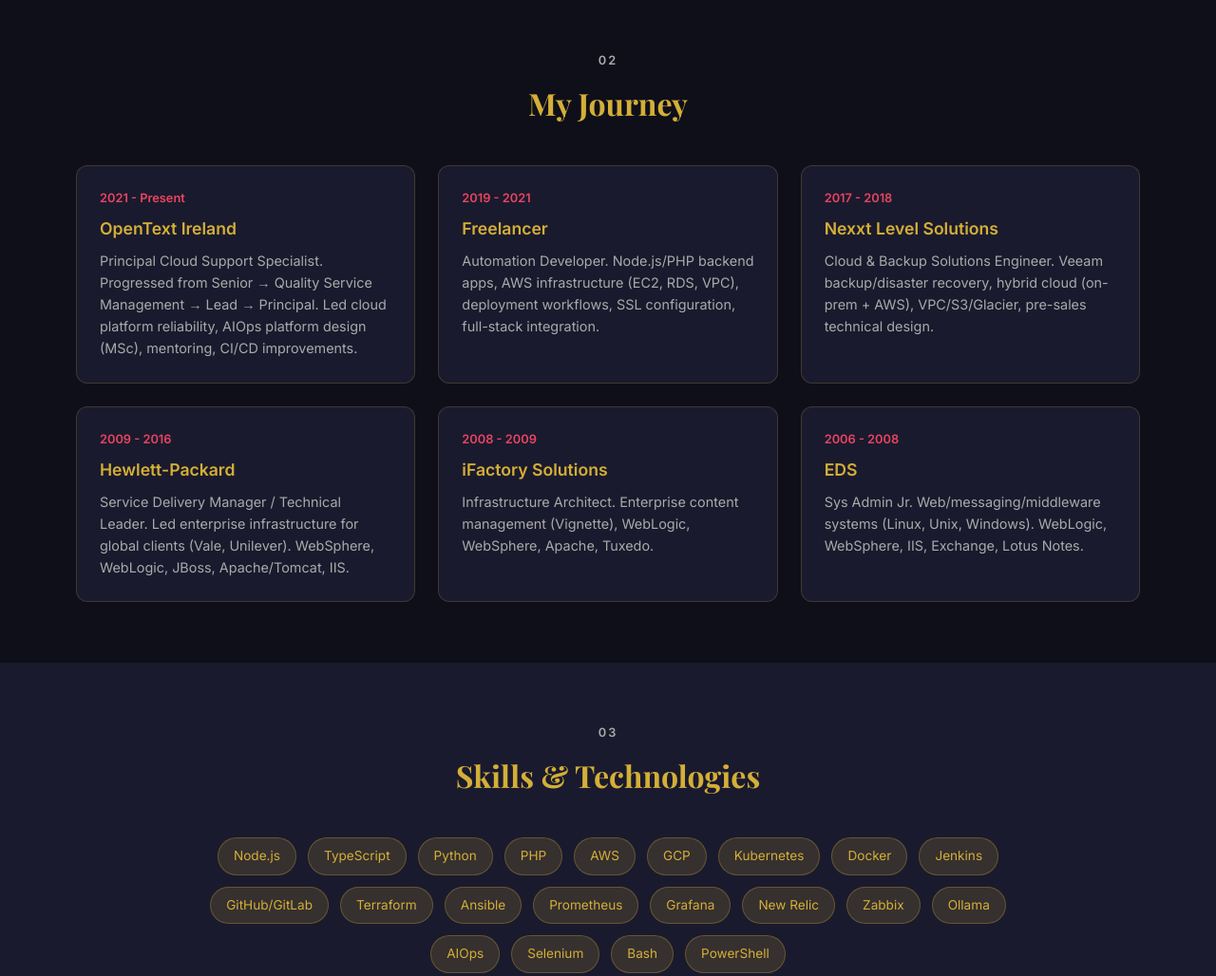
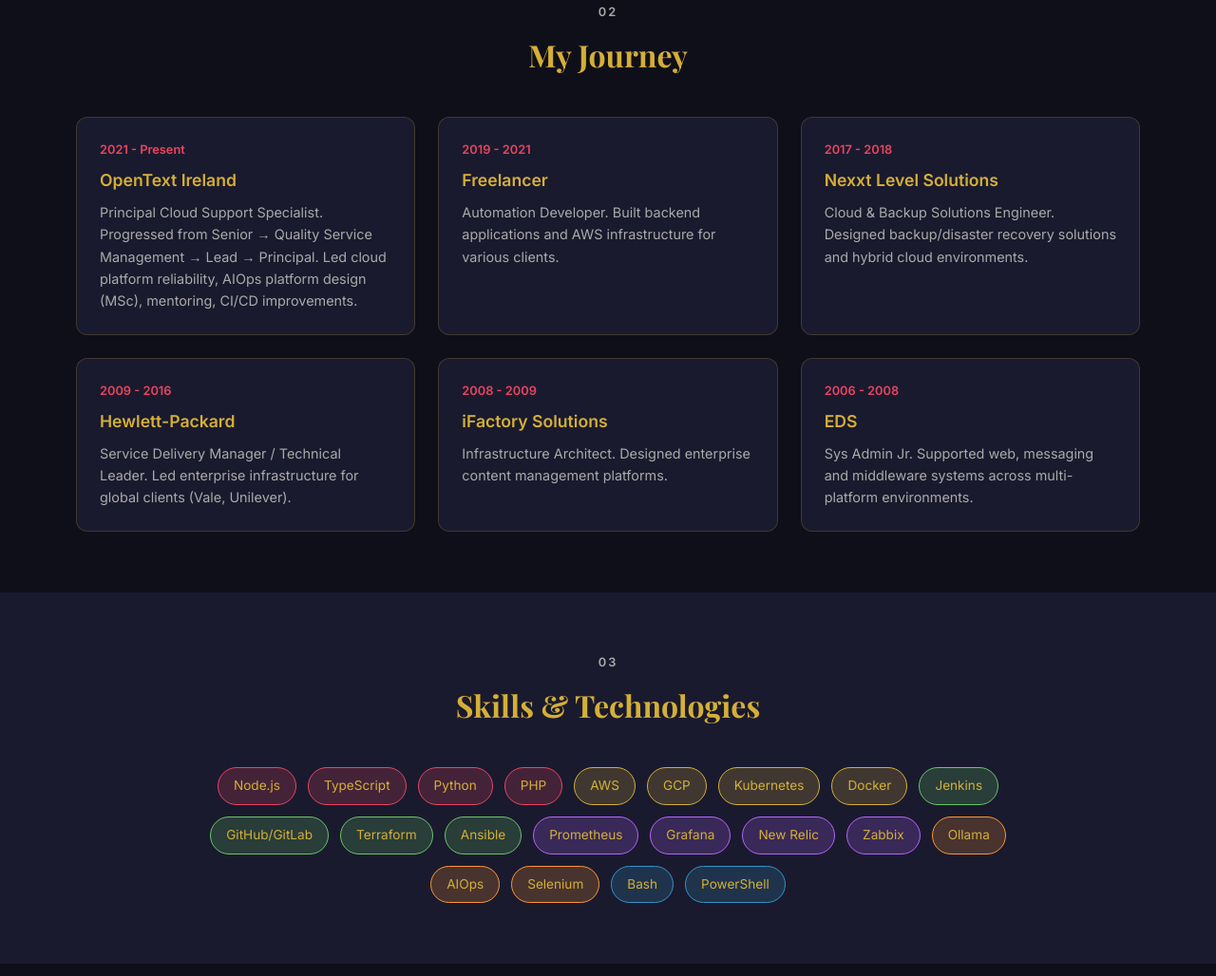
Before and after one commit to clawdney/konradsoares-portfolio, a plain HTML site: page index.html in a window 1280 px wide. Shown: the part 1264-2292 px from the top of the page at 95% size. Drawn offline with nearby package versions, Linux system fonts and the light colour scheme.

Commit message:
Add profile image, remove tech from journey, colorful skills tags

```diff
--- a/index.html
+++ b/index.html
@@ -356,7 +356,8 @@
 
     <section class="hero">
         <div class="hero-content">
-            <p class="subtitle">Principal Cloud Engineer & Entrepreneur</p>
+            <img src="https://images.unsplash.com/photo-1560250097-0b93528c311a?w=300&h=300&fit=crop&crop=face" alt="Konrad Soares" style="width:150px;height:150px;border-radius:50%;margin-bottom:1.5rem;border:3px solid var(--gold);object-fit:cover;">
+            <p class="subtitle">Principal Cloud Engineer</p>
             <h1>Konrad Soares</h1>
             <p class="tagline">From Zero to Hero: A Journey Through Technology, Innovation & Leadership</p>
             <a href="#about" style="display:inline-block;padding:0.8rem 2rem;background:var(--gold);color:var(--primary);text-decoration:none;font-weight:600;border-radius:50px;text-transform:uppercase;letter-spacing:1px;font-size:0.85rem;">Discover My Story</a>
@@ -368,7 +369,7 @@
         <div class="about-content">
             <p>Principal Cloud Engineer with 20+ years across software, infrastructure, and cloud platforms. Currently focused on DevOps, backend engineering, and AI-driven automation at OpenText Ireland.</p>
             <p>Strong background in designing and operating distributed systems, cloud-native applications, and CI/CD pipelines. Proven ability to operate at both architecture and hands-on engineering levels.</p>
-            <p>CEO of Surebot - building the next generation of automation and AI-powered solutions.</p>
+
         </div>
     </section>
 
@@ -383,27 +384,27 @@
             <div class="card">
                 <p class="year">2019 - 2021</p>
                 <h3>Freelancer</h3>
-                <p>Automation Developer. Node.js/PHP backend apps, AWS infrastructure (EC2, RDS, VPC), deployment workflows, SSL configuration, full-stack integration.</p>
+                <p>Automation Developer. Built backend applications and AWS infrastructure for various clients.</p>
             </div>
             <div class="card">
                 <p class="year">2017 - 2018</p>
                 <h3>Nexxt Level Solutions</h3>
-                <p>Cloud & Backup Solutions Engineer. Veeam backup/disaster recovery, hybrid cloud (on-prem + AWS), VPC/S3/Glacier, pre-sales technical design.</p>
+                <p>Cloud & Backup Solutions Engineer. Designed backup/disaster recovery solutions and hybrid cloud environments.</p>
             </div>
             <div class="card">
                 <p class="year">2009 - 2016</p>
                 <h3>Hewlett-Packard</h3>
-                <p>Service Delivery Manager / Technical Leader. Led enterprise infrastructure for global clients (Vale, Unilever). WebSphere, WebLogic, JBoss, Apache/Tomcat, IIS.</p>
+                <p>Service Delivery Manager / Technical Leader. Led enterprise infrastructure for global clients (Vale, Unilever).</p>
             </div>
             <div class="card">
                 <p class="year">2008 - 2009</p>
                 <h3>iFactory Solutions</h3>
-                <p>Infrastructure Architect. Enterprise content management (Vignette), WebLogic, WebSphere, Apache, Tuxedo.</p>
+                <p>Infrastructure Architect. Designed enterprise content management platforms.</p>
             </div>
             <div class="card">
                 <p class="year">2006 - 2008</p>
                 <h3>EDS</h3>
-                <p>Sys Admin Jr. Web/messaging/middleware systems (Linux, Unix, Windows). WebLogic, WebSphere, IIS, Exchange, Lotus Notes.</p>
+                <p>Sys Admin Jr. Supported web, messaging and middleware systems across multi-platform environments.</p>
             </div>
         </div>
     </section>
@@ -411,27 +412,27 @@
     <section class="skills-section" id="skills">
         <h2 class="section-title"><span>03</span>Skills & Technologies</h2>
         <div class="skills-grid">
-            <span class="skill-tag">Node.js</span>
-            <span class="skill-tag">TypeScript</span>
-            <span class="skill-tag">Python</span>
-            <span class="skill-tag">PHP</span>
-            <span class="skill-tag">AWS</span>
-            <span class="skill-tag">GCP</span>
-            <span class="skill-tag">Kubernetes</span>
-            <span class="skill-tag">Docker</span>
-            <span class="skill-tag">Jenkins</span>
-            <span class="skill-tag">GitHub/GitLab</span>
-            <span class="skill-tag">Terraform</span>
-            <span class="skill-tag">Ansible</span>
-            <span class="skill-tag">Prometheus</span>
-            <span class="skill-tag">Grafana</span>
-            <span class="skill-tag">New Relic</span>
-            <span class="skill-tag">Zabbix</span>
-            <span class="skill-tag">Ollama</span>
-            <span class="skill-tag">AIOps</span>
-            <span class="skill-tag">Selenium</span>
-            <span class="skill-tag">Bash</span>
-            <span class="skill-tag">PowerShell</span>
+            <span class="skill-tag" style="background:rgba(233,69,96,0.2);border-color:var(--accent);">Node.js</span>
+            <span class="skill-tag" style="background:rgba(233,69,96,0.2);border-color:var(--accent);">TypeScript</span>
+            <span class="skill-tag" style="background:rgba(233,69,96,0.2);border-color:var(--accent);">Python</span>
+            <span class="skill-tag" style="background:rgba(233,69,96,0.2);border-color:var(--accent);">PHP</span>
+            <span class="skill-tag" style="background:rgba(212,175,55,0.2);border-color:var(--gold);">AWS</span>
+            <span class="skill-tag" style="background:rgba(212,175,55,0.2);border-color:var(--gold);">GCP</span>
+            <span class="skill-tag" style="background:rgba(212,175,55,0.2);border-color:var(--gold);">Kubernetes</span>
+            <span class="skill-tag" style="background:rgba(212,175,55,0.2);border-color:var(--gold);">Docker</span>
+            <span class="skill-tag" style="background:rgba(100,200,100,0.2);border-color:#64c864;">Jenkins</span>
+            <span class="skill-tag" style="background:rgba(100,200,100,0.2);border-color:#64c864;">GitHub/GitLab</span>
+            <span class="skill-tag" style="background:rgba(100,200,100,0.2);border-color:#64c864;">Terraform</span>
+            <span class="skill-tag" style="background:rgba(100,200,100,0.2);border-color:#64c864;">Ansible</span>
+            <span class="skill-tag" style="background:rgba(180,100,255,0.2);border-color:#b464ff;">Prometheus</span>
+            <span class="skill-tag" style="background:rgba(180,100,255,0.2);border-color:#b464ff;">Grafana</span>
+            <span class="skill-tag" style="background:rgba(180,100,255,0.2);border-color:#b464ff;">New Relic</span>
+            <span class="skill-tag" style="background:rgba(180,100,255,0.2);border-color:#b464ff;">Zabbix</span>
+            <span class="skill-tag" style="background:rgba(255,150,50,0.2);border-color:#ff9632;">Ollama</span>
+            <span class="skill-tag" style="background:rgba(255,150,50,0.2);border-color:#ff9632;">AIOps</span>
+            <span class="skill-tag" style="background:rgba(255,150,50,0.2);border-color:#ff9632;">Selenium</span>
+            <span class="skill-tag" style="background:rgba(50,150,200,0.2);border-color:#3296c8;">Bash</span>
+            <span class="skill-tag" style="background:rgba(50,150,200,0.2);border-color:#3296c8;">PowerShell</span>
         </div>
     </section>
 
```
